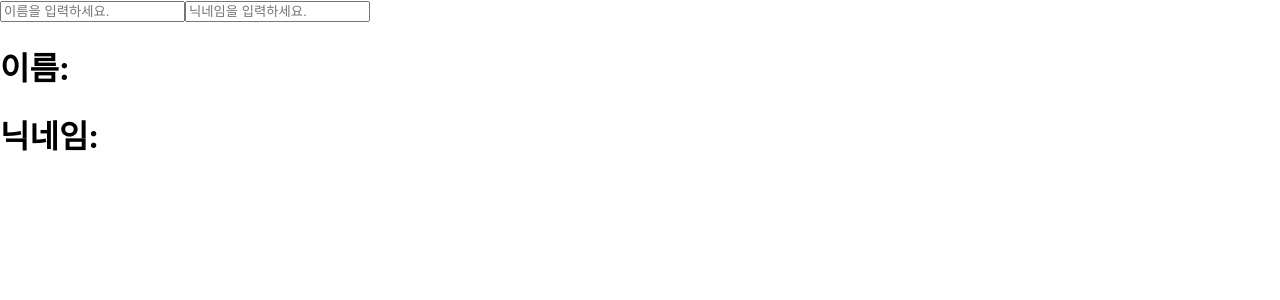
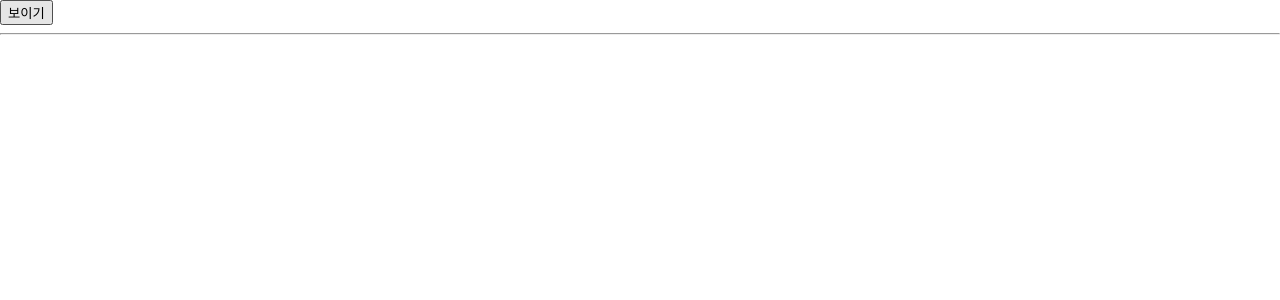
Before and after one commit to mae-noh/React-do-it, a React (Create React App) app: page / in a window 1280 px wide. Shown: the top 300 px of the page. Built offline with nearby package versions, Linux system fonts and the light colour scheme.

Commit message:
useEffect() : clean up

```diff
--- a/src/App.js
+++ b/src/App.js
@@ -1,4 +1,4 @@
-import React from 'react';
+import React, { useState } from 'react';
 //import Say from './Say';
 //import EventPractice from './EventPractice';
 //import IterationSample from './IterationSample';
@@ -6,7 +6,16 @@
 import Info from './Info';
 
 const App = () => {
-  return <Info />;
+  const [visible, setVisible] = useState(false);
+  return (
+    <div>
+      <button onClick={() => { setVisible(!visible) }}>
+        {visible ? '숨기기' : '보이기'}
+      </button>
+      <hr />
+      {visible && <Info />}
+    </div>
+  );
 };
 
 export default App;
--- a/src/Info.js
+++ b/src/Info.js
@@ -5,7 +5,12 @@
     const [nickname, setNickname] = useState('');
 
     useEffect(() => {
-        console.log('마운트 될 때만 실행');
+        console.log('effect');
+        console.log(name);
+        return () => {
+            console.log('cleanup');
+            console.log(name);
+        };
     }, []);
 
     const onChangeName = e => {
```
